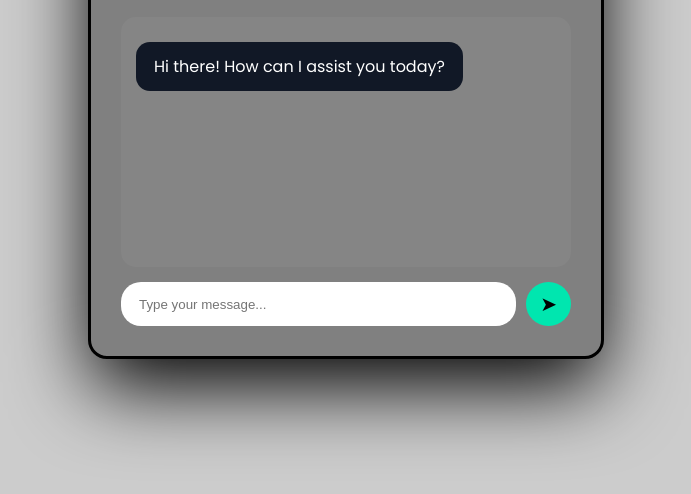
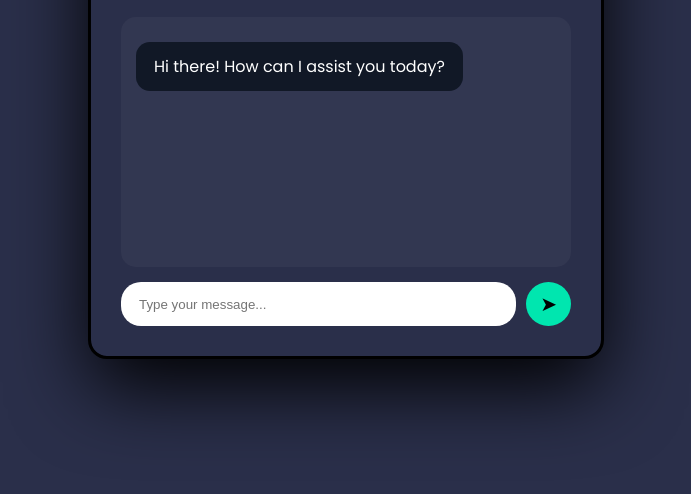
Before and after one commit to KhushiSinghhh/CRM_GPT-UI, a website: page public/index.html in a window 1280 px wide. Shown: the part 306-800 px from the top of the page, without its empty margins (294-985 px from the left). Drawn offline with nearby package versions, Linux system fonts and the light colour scheme.

```diff
--- a/public/index.html
+++ b/public/index.html
@@ -27,7 +27,7 @@
   justify-content: center;
   align-items: center;
   transition: opacity 0.5s ease;
-  background-color:#ccc;
+  background-color:#2a2f4a;;
 }
 
 #first-ui.hidden {
@@ -54,7 +54,7 @@
 
 
   border-radius: 16px;      /* optional – looks cleaner */
-  background: gray;      /* ensure shadow is visible */
+  background: #2a2f4a;      /* ensure shadow is visible */
   padding: 30px;            /* keeps spacing clean */
 }
 
```
